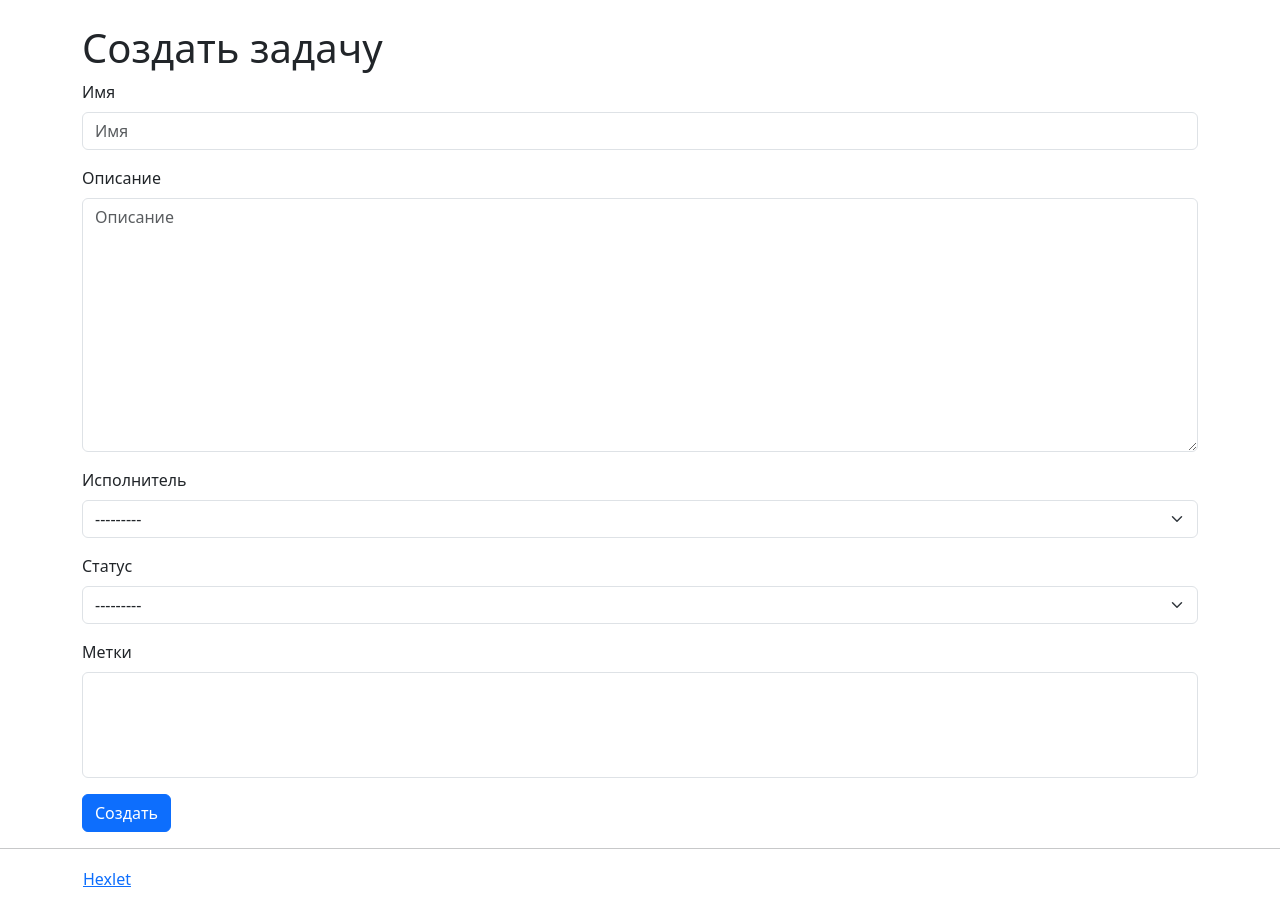
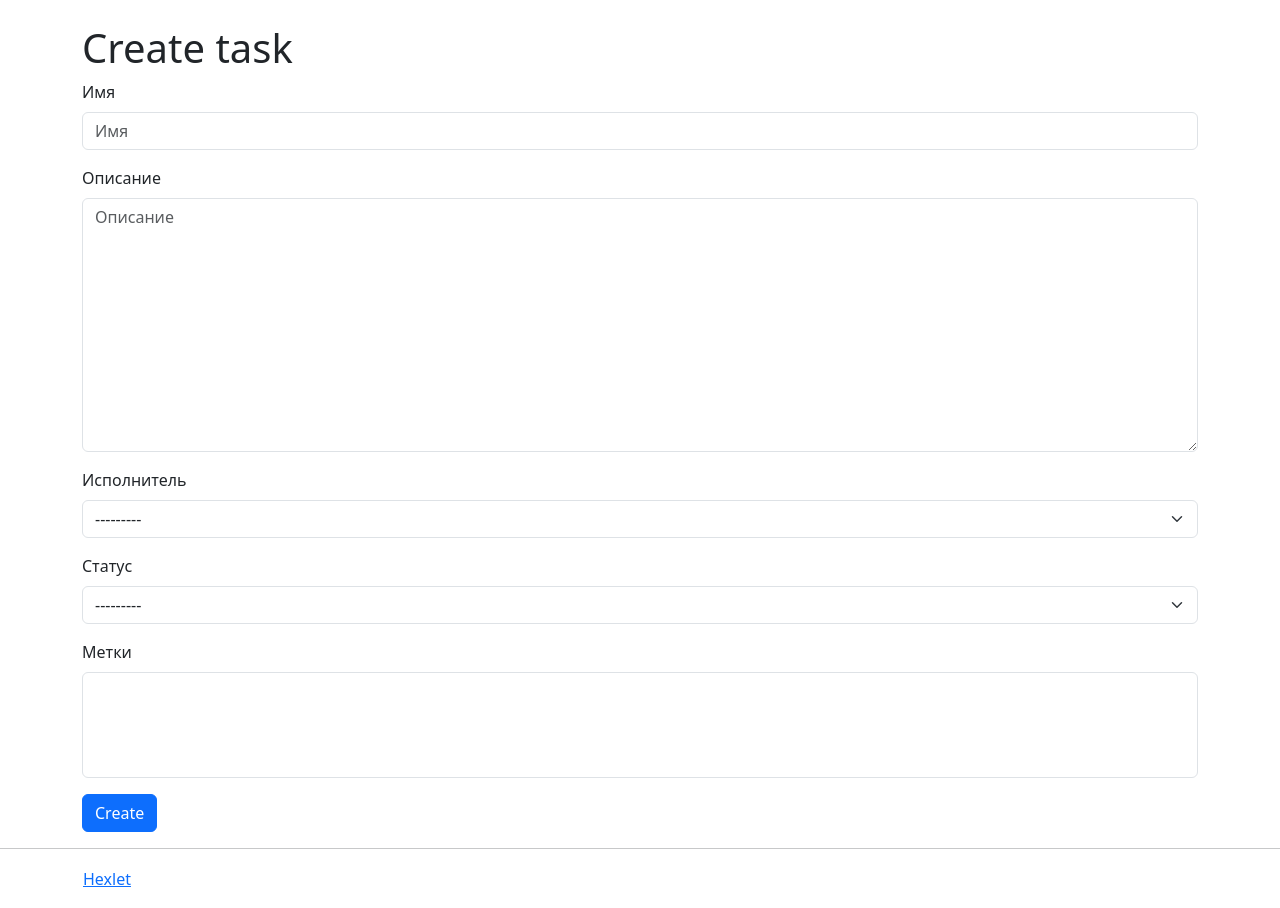
Before and after one commit to Maxcosanostra/python-project-52, a Django app: page /tasks/create/ in a window 1280 px wide. Shown: the part 56-964 px from the top of the page. Run offline with Django 5.2, Linux system fonts and the light colour scheme; the visitor is signed in with stand-in values (Sample User, id 1); data comes from the database, SQL or seed files in the repository; data that the repository does not hold is empty; some libraries are stand-ins or nearby versions.

Commit message:
update task_form.html translations

```diff
--- a/templates/tasks/task_form.html
+++ b/templates/tasks/task_form.html
@@ -1,19 +1,21 @@
 {% extends "base.html" %}
 {% load django_bootstrap5 %}
 {% load i18n %}
+
 {% block title %}
     {% if object %}
-        {% trans "Изменить задачу" %}
+        {% trans "Edit task" %}
     {% else %}
-        {% trans "Создать задачу" %}
+        {% trans "Create task" %}
     {% endif %}
 {% endblock %}
+
 {% block content %}
     <h1>
         {% if object %}
-            {% trans "Изменить задачу" %}
+            {% trans "Edit task" %}
         {% else %}
-            {% trans "Создать задачу" %}
+            {% trans "Create task" %}
         {% endif %}
     </h1>
     <form method="post">
@@ -21,9 +23,9 @@
         {% bootstrap_form form %}
         <button type="submit" class="btn btn-primary">
             {% if object %}
-                {% trans "Изменить" %}
+                {% trans "Edit" %}
             {% else %}
-                {% trans "Создать" %}
+                {% trans "Create" %}
             {% endif %}
         </button>
     </form>
```
Also changed, not shown: locale/ru/LC_MESSAGES/django.po, 1 other file.
